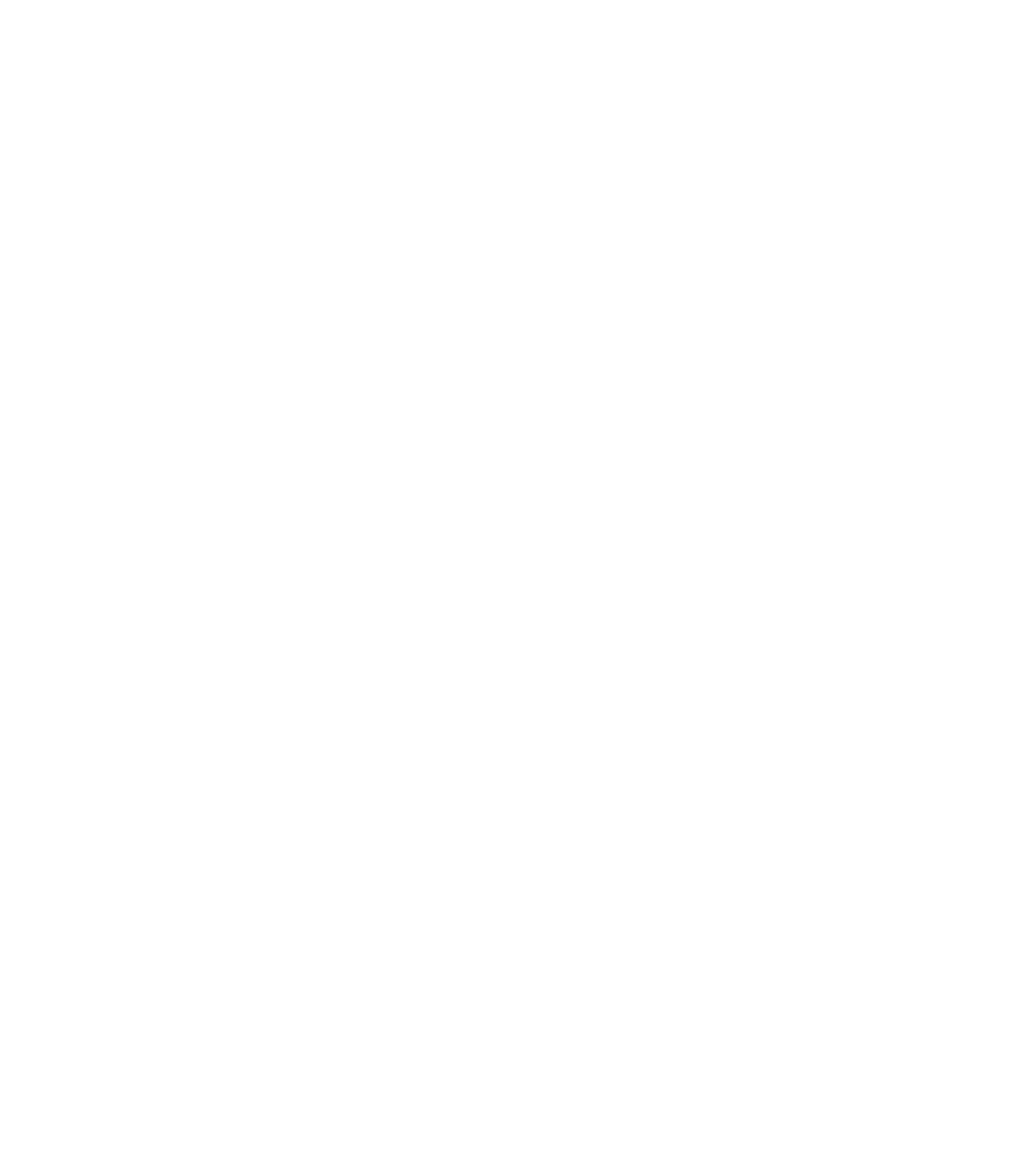
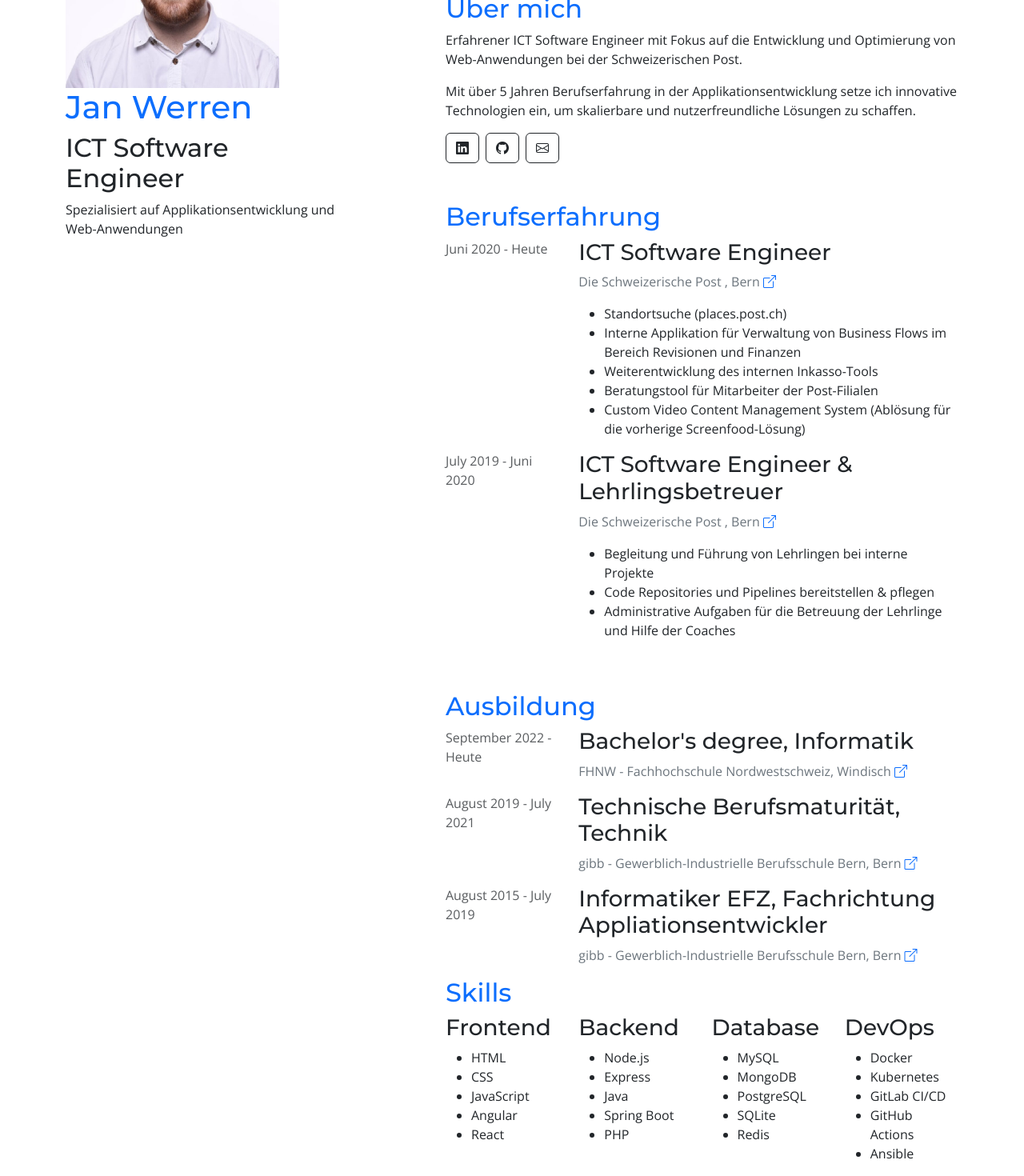
Before and after one commit to Janobob/Janobob, an Angular app in the folder resume/: page / in a window 1280 px wide. Shown: the part 274-1744 px from the top of the page at 80% size. Before the commit the page ends 800 px from the top, so only its background shows below. Built offline with nearby package versions, Linux system fonts and the light colour scheme.

Commit message:
feat: add first structure

```diff
--- a/resume/angular.json
+++ b/resume/angular.json
@@ -27,6 +27,11 @@
               {
                 "glob": "**/*",
                 "input": "public"
+              },
+              {
+                "glob": "**/*",
+                "input": "src/assets",
+                "output": "assets"
               }
             ],
             "styles": ["src/assets/styles/main.scss"],
@@ -81,6 +86,11 @@
               {
                 "glob": "**/*",
                 "input": "public"
+              },
+              {
+                "glob": "**/*",
+                "input": "src/assets",
+                "output": "assets"
               }
             ],
             "styles": ["src/assets/styles/main.scss"],
--- a/resume/src/app/app.component.html
+++ b/resume/src/app/app.component.html
@@ -1 +1,205 @@
-<h1>Hello World</h1>
+<div class="hero"></div>
+<div class="container p-relative">
+  <div class="row">
+    <div class="col-4">
+      <section>
+        <div class="profile-image-container col-9">
+          <img class="profile-image" src="assets/images/profile.png" />
+        </div>
+        <h1 class="text-primary">Jan Werren</h1>
+        <h2>ICT Software Engineer</h2>
+
+        <p>Spezialisiert auf Applikationsentwicklung und Web-Anwendungen</p>
+      </section>
+    </div>
+
+    <div class="col-7 offset-1 pt-3">
+      <section>
+        <h2 class="text-primary">Über mich</h2>
+        <p>
+          Erfahrener ICT Software Engineer mit Fokus auf die Entwicklung und
+          Optimierung von Web-Anwendungen bei der Schweizerischen Post.
+        </p>
+        <p>
+          Mit über 5 Jahren Berufserfahrung in der Applikationsentwicklung setze
+          ich innovative Technologien ein, um skalierbare und nutzerfreundliche
+          Lösungen zu schaffen.
+        </p>
+
+        <a
+          href="https://www.linkedin.com/in/jan-werren"
+          target="_blank"
+          class="btn btn-outline-dark me-2"
+          ><i class="bi bi-linkedin"></i
+        ></a>
+        <a
+          href="https://www.github.com/Janobob"
+          target="_blank"
+          class="btn btn-outline-dark me-2"
+          ><i class="bi bi-github"></i
+        ></a>
+        <a
+          href="mailto:jan.werren@outlook.com&subject=Kontaktanfrage"
+          class="btn btn-outline-dark me-2"
+          ><i class="bi bi-envelope"></i
+        ></a>
+      </section>
+
+      <section class="mt-5">
+        <h2 class="text-primary">Berufserfahrung</h2>
+
+        <div class="row">
+          <div class="col-3">
+            <p class="text-muted">Juni 2020 - Heute</p>
+          </div>
+          <div class="col-9">
+            <h3>ICT Software Engineer</h3>
+            <p class="text-secondary">
+              Die Schweizerische Post , Bern
+              <span>
+                <a href="https://www.post.ch" target="_blank">
+                  <i class="bi bi-box-arrow-up-right"></i>
+                </a>
+              </span>
+            </p>
+            <ul>
+              <li>Standortsuche (places.post.ch)</li>
+              <li>
+                Interne Applikation für Verwaltung von Business Flows im Bereich
+                Revisionen und Finanzen
+              </li>
+              <li>Weiterentwicklung des internen Inkasso-Tools</li>
+              <li>Beratungstool für Mitarbeiter der Post-Filialen</li>
+              <li>
+                Custom Video Content Management System (Ablösung für die
+                vorherige Screenfood-Lösung)
+              </li>
+            </ul>
+          </div>
+
+          <div class="col-3">
+            <p class="text-muted">July 2019 - Juni 2020</p>
+          </div>
+          <div class="col-9">
+            <h3>ICT Software Engineer & Lehrlingsbetreuer</h3>
+            <p class="text-secondary">
+              Die Schweizerische Post , Bern
+              <span>
+                <a href="https://www.post.ch" target="_blank">
+                  <i class="bi bi-box-arrow-up-right"></i>
+                </a>
+              </span>
+            </p>
+            <ul>
+              <li>
+                Begleitung und Führung von Lehrlingen bei interne Projekte
+              </li>
+              <li>Code Repositories und Pipelines bereitstellen & pflegen</li>
+              <li>
+                Administrative Aufgaben für die Betreuung der Lehrlinge und
+                Hilfe der Coaches
+              </li>
+            </ul>
+          </div>
+        </div>
+      </section>
+
+      <section class="mt-5">
+        <h2 class="text-primary">Ausbildung</h2>
+
+        <div class="row">
+          <div class="col-3">
+            <p class="text-muted">September 2022 - Heute</p>
+          </div>
+          <div class="col-9">
+            <h3>Bachelor's degree, Informatik</h3>
+            <p class="text-secondary">
+              FHNW - Fachhochschule Nordwestschweiz, Windisch
+              <span>
+                <a href="https://www.fhnw.ch" target="_blank">
+                  <i class="bi bi-box-arrow-up-right"></i>
+                </a>
+              </span>
+            </p>
+          </div>
+
+          <div class="col-3">
+            <p class="text-muted">August 2019 - July 2021</p>
+          </div>
+          <div class="col-9">
+            <h3>Technische Berufsmaturität, Technik</h3>
+            <p class="text-secondary">
+              gibb - Gewerblich-Industrielle Berufsschule Bern, Bern
+              <span>
+                <a href="https://www.gibb.ch" target="_blank">
+                  <i class="bi bi-box-arrow-up-right"></i>
+                </a>
+              </span>
+            </p>
+          </div>
+
+          <div class="col-3">
+            <p class="text-muted">August 2015 - July 2019</p>
+          </div>
+          <div class="col-9">
+            <h3>Informatiker EFZ, Fachrichtung Appliationsentwickler</h3>
+            <p class="text-secondary">
+              gibb - Gewerblich-Industrielle Berufsschule Bern, Bern
+              <span>
+                <a href="https://www.gibb.ch" target="_blank">
+                  <i class="bi bi-box-arrow-up-right"></i>
+                </a>
+              </span>
+            </p>
+          </div>
+        </div>
+      </section>
+
+      <section>
+        <h2 class="text-primary">Skills</h2>
+        <div class="row">
+          <div class="col-3">
+            <h3>Frontend</h3>
+            <ul>
+              <li>HTML</li>
+              <li>CSS</li>
+              <li>JavaScript</li>
+              <li>Angular</li>
+              <li>React</li>
+            </ul>
+          </div>
+          <div class="col-3">
+            <h3>Backend</h3>
+            <ul>
+              <li>Node.js</li>
+              <li>Express</li>
+              <li>Java</li>
+              <li>Spring Boot</li>
+              <li>PHP</li>
+            </ul>
+          </div>
+          <div class="col-3">
+            <h3>Database</h3>
+            <ul>
+              <li>MySQL</li>
+              <li>MongoDB</li>
+              <li>PostgreSQL</li>
+              <li>SQLite</li>
+              <li>Redis</li>
+            </ul>
+          </div>
+          <div class="col-3">
+            <h3>DevOps</h3>
+            <ul>
+              <li>Docker</li>
+              <li>Kubernetes</li>
+              <li>GitLab CI/CD</li>
+              <li>GitHub Actions</li>
+              <li>Ansible</li>
+            </ul>
+          </div>
+        </div>
+      </section>
+    </div>
+  </div>
+</div>
--- a/resume/src/app/app.component.scss
+++ b/resume/src/app/app.component.scss
@@ -0,0 +1,17 @@
+$hero-height: 250px;
+$profile-img-offset: -50%;
+
+.hero {
+  height: $hero-height;
+  background-image: url("/assets/images/hero.png");
+  background-position: center center;
+  background-repeat: no-repeat;
+  background-size: cover;
+}
+
+.profile-image-container {
+  .profile-image {
+    max-width: 100%;
+    margin-top: $profile-img-offset;
+  }
+}
--- a/resume/src/assets/styles/_fonts.scss
+++ b/resume/src/assets/styles/_fonts.scss
@@ -1,4 +1,4 @@
-@import url("https://fonts.googleapis.com/css2?family=Montserrat:wght@400;700&family=Open+Sans:wght@400;600&display=swap");
+@import url("https://fonts.googleapis.com/css2?family=Montserrat:wght@100;200;300;400;500;600;700;800&family=Open+Sans:wght@100;200;300;400;500;600;700;800&display=swap");
 
 $font-family-heading: "Montserrat", sans-serif;
 $font-family-body: "Open Sans", sans-serif;
```
Also changed, not shown: resume/src/assets/images/hero.png (added), resume/src/assets/images/profile.png (added).
